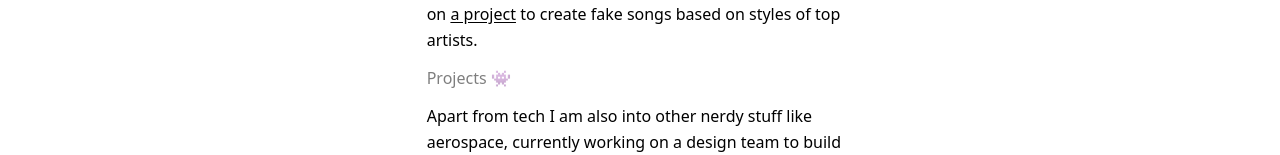
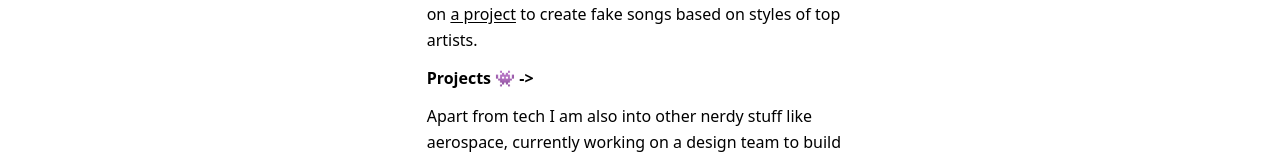
Before and after one commit to BhavyaMuni/website-v2, a SvelteKit app: page / in a window 1280 px wide. Shown: the part 389-544 px from the top of the page. Built offline with nearby package versions, Linux system fonts and the light colour scheme; a web font is replaced by a local one.

Commit message:
changed somehting

```diff
--- a/src/routes/+page.svelte
+++ b/src/routes/+page.svelte
@@ -24,10 +24,8 @@
 			<a href="https://huggingface.co/BhavyaMuni">a project</a> to create fake songs based on styles
 			of top artists.
 		</p>
-		<p class="opacity-50">
-			<a href="/projects" class="font-light no-underline hover:underline hover:font-light"
-				>Projects 👾</a
-			>
+		<p class="">
+			<a href="/projects" class="font-semibold no-underline hover:underline">Projects 👾 -&gt</a>
 		</p>
 		<p>
 			Apart from tech I am also into other nerdy stuff like aerospace, currently working on a design
@@ -42,11 +40,21 @@
 		<p />
 		<p />
 		<div class="flex flex-row justify-evenly fa-xl links">
-			<a href="https://linkedin.com/in/bhavya-muni/"> <i class="fa-brands fa-linkedin" /></a>
-			<a href="https://github.com/BhavyaMuni/"> <i class="fa-brands fa-github " /></a>
-			<a href="https://itch.io/profile/bhavyamuni"> <i class="fa-brands fa-itch-io" /></a>
-			<a href="https://www.youtube.com/watch?v=9M5DYjUQpVw"><i class="fa-brands fa-youtube" /></a>
-			<a href="https://www.behance.net/BhavyaMuni"><i class="fa-brands fa-behance" /></a>
+			<a href="https://linkedin.com/in/bhavya-muni/" aria-label="LinkedIn">
+				<i class="fa-brands fa-linkedin" /></a
+			>
+			<a href="https://github.com/BhavyaMuni/" aria-label="GitHub">
+				<i class="fa-brands fa-github " /></a
+			>
+			<a href="https://itch.io/profile/bhavyamuni" aria-label="itch.io">
+				<i class="fa-brands fa-itch-io" /></a
+			>
+			<a href="https://www.youtube.com/watch?v=9M5DYjUQpVw" aria-label="TED Talk"
+				><i class="fa-brands fa-youtube" /></a
+			>
+			<a href="https://www.behance.net/BhavyaMuni" aria-label="Behance"
+				><i class="fa-brands fa-behance" /></a
+			>
 		</div>
 	</div>
 
```
